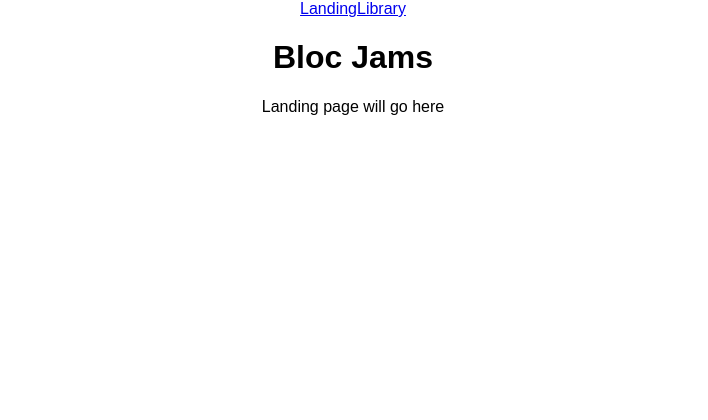
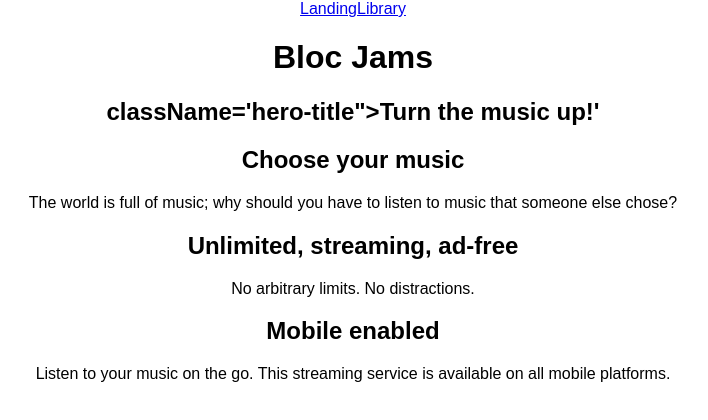
Before and after one commit to Beth-Powell/bloc-jams-react, a React (Create React App) app: page / in a window 1280 px wide. Shown: the top 420 px of the page, without its empty margins (287-995 px from the left). Built offline with nearby package versions, Linux system fonts and the light colour scheme.

Commit message:
Checkpoint4 v1

```diff
--- a/src/components/Landing.js
+++ b/src/components/Landing.js
@@ -2,8 +2,24 @@
 
 const Landing = () => (
   <section className="landing">
-    Landing page will go here
-  </section>
+    <h1> className='hero-title">Turn the music up!'</h1>
+
+    <section className="selling-points">
+      <div className="point">
+        <h2 className="point-title">Choose your music</h2>
+        <p className="point-description">The world is full of music; why should you have to listen to music that someone else chose?</p>
+      </div>
+      <div className="point">
+        <h2 className="point-title">Unlimited, streaming, ad-free</h2>
+        <p className="point-description">No arbitrary limits. No distractions.</p>
+      </div>
+      <div className="point">
+        <h2 className="point-title">Mobile enabled</h2>
+        <p className="point-description">Listen to your music on the go. This streaming service is available on all mobile platforms.</p>
+      </div>
+    </section>
+   </section>
 );
 
+
 export default Landing;
```
